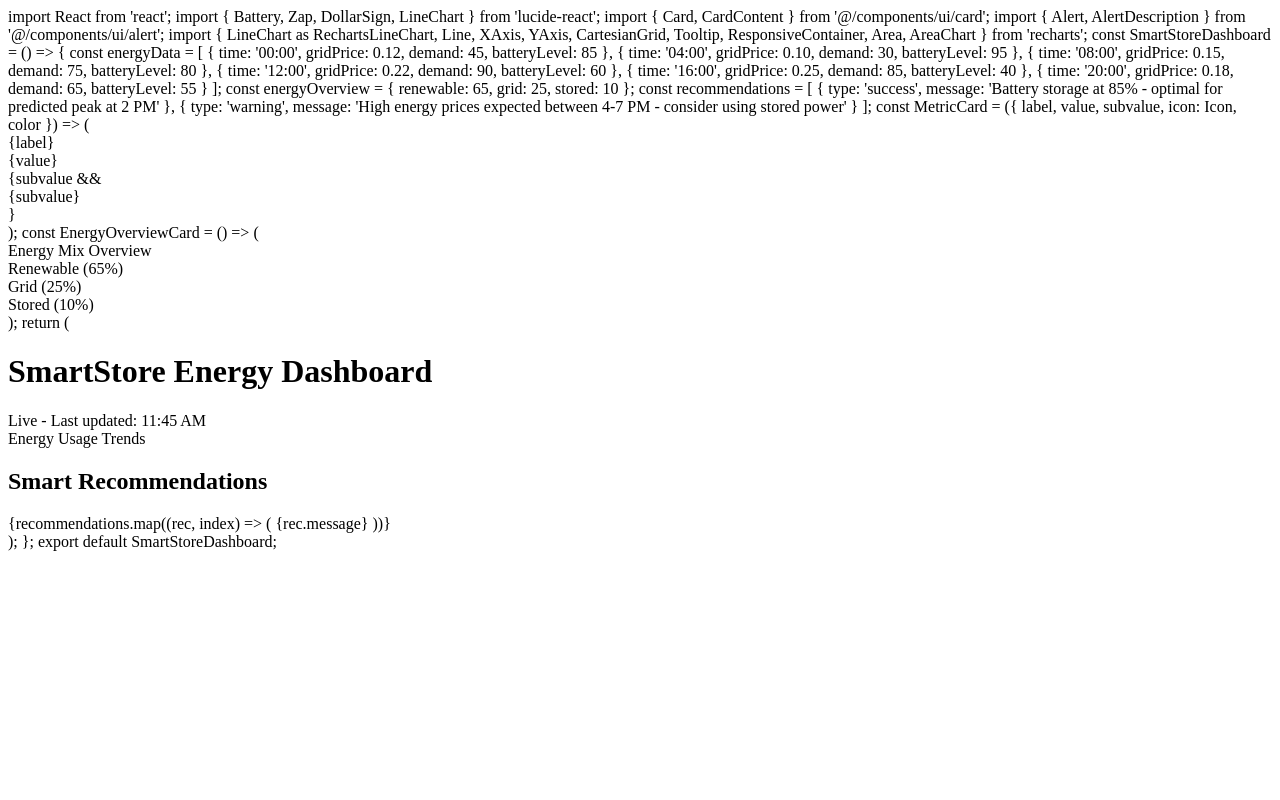
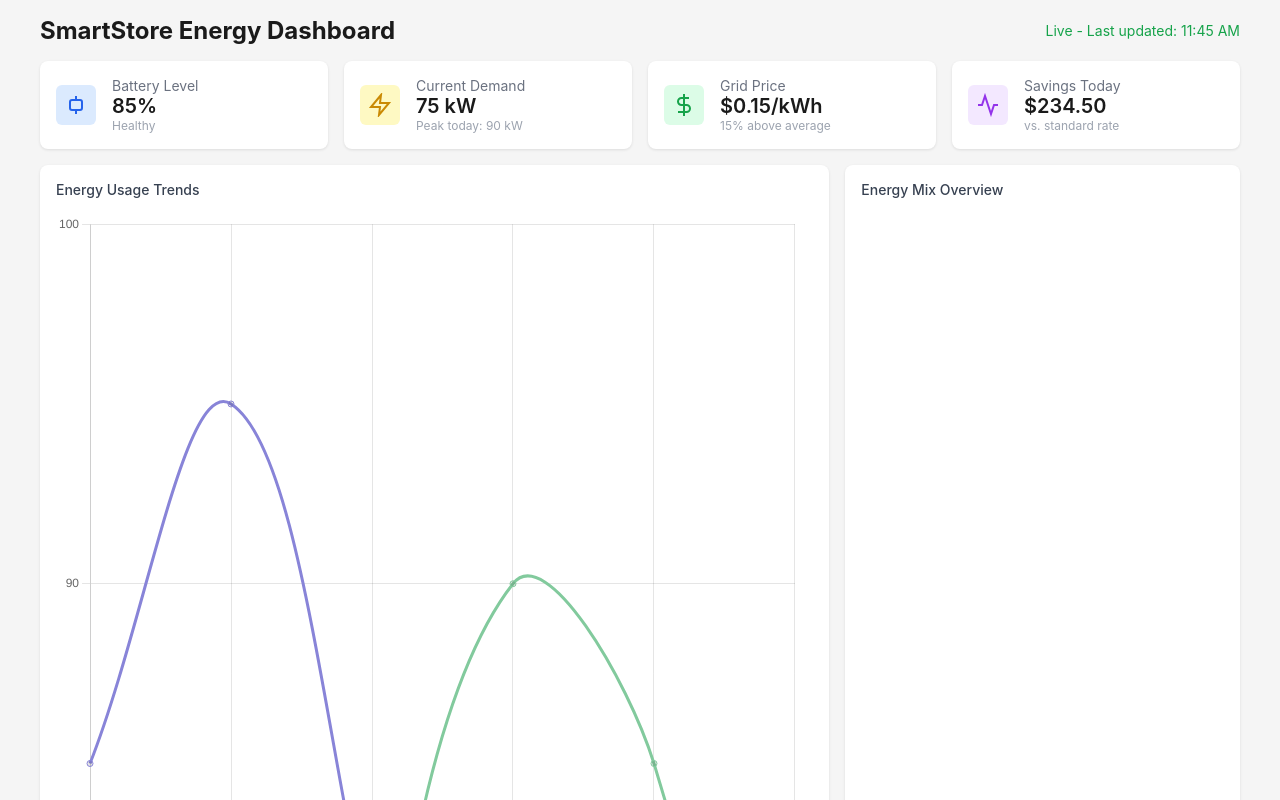
Before and after one commit to kshiraas000/energyHack, a plain HTML site: page frontend/home.html in a window 1280 px wide. Shown: the top 800 px of the page. Drawn offline with nearby package versions, Linux system fonts and the light colour scheme.

Commit message:
Updated home page using HTML

```diff
--- a/frontend/home.html
+++ b/frontend/home.html
@@ -1,158 +1,284 @@
-import React from 'react';
-import { Battery, Zap, DollarSign, LineChart } from 'lucide-react';
-import { Card, CardContent } from '@/components/ui/card';
-import { Alert, AlertDescription } from '@/components/ui/alert';
-import { LineChart as RechartsLineChart, Line, XAxis, YAxis, CartesianGrid, Tooltip, ResponsiveContainer, Area, AreaChart } from 'recharts';
+<!DOCTYPE html>
+<html lang="en">
+<head>
+    <meta charset="UTF-8">
+    <meta name="viewport" content="width=device-width, initial-scale=1.0">
+    <title>SmartStore Energy Dashboard</title>
+    <script src="https://cdnjs.cloudflare.com/ajax/libs/Chart.js/3.7.0/chart.min.js"></script>
+    <style>
+        * {
+            margin: 0;
+            padding: 0;
+            box-sizing: border-box;
+            font-family: -apple-system, BlinkMacSystemFont, 'Segoe UI', Roboto, Oxygen, Ubuntu, Cantarell, sans-serif;
+        }
 
-const SmartStoreDashboard = () => {
-  const energyData = [
-    { time: '00:00', gridPrice: 0.12, demand: 45, batteryLevel: 85 },
-    { time: '04:00', gridPrice: 0.10, demand: 30, batteryLevel: 95 },
-    { time: '08:00', gridPrice: 0.15, demand: 75, batteryLevel: 80 },
-    { time: '12:00', gridPrice: 0.22, demand: 90, batteryLevel: 60 },
-    { time: '16:00', gridPrice: 0.25, demand: 85, batteryLevel: 40 },
-    { time: '20:00', gridPrice: 0.18, demand: 65, batteryLevel: 55 }
-  ];
+        body {
+            background-color: #f5f5f5;
+            padding: 1rem;
+        }
 
-  const energyOverview = {
-    renewable: 65,
-    grid: 25,
-    stored: 10
-  };
+        .container {
+            max-width: 1200px;
+            margin: 0 auto;
+        }
 
-  const recommendations = [
-    { type: 'success', message: 'Battery storage at 85% - optimal for predicted peak at 2 PM' },
-    { type: 'warning', message: 'High energy prices expected between 4-7 PM - consider using stored power' }
-  ];
+        .header {
+            display: flex;
+            justify-content: space-between;
+            align-items: center;
+            margin-bottom: 1rem;
+        }
 
-  const MetricCard = ({ label, value, subvalue, icon: Icon, color }) => (
-    <div className="flex items-center p-3 border rounded-lg bg-white">
-      <Icon className={`h-5 w-5 ${color}`} />
-      <div className="flex-1 ml-3">
-        <div className="text-sm text-gray-500">{label}</div>
-        <div className="text-lg font-bold">{value}</div>
-        {subvalue && <div className="text-xs text-gray-400">{subvalue}</div>}
-      </div>
-    </div>
-  );
+        .header h1 {
+            font-size: 1.5rem;
+            color: #1a1a1a;
+        }
 
-  const EnergyOverviewCard = () => (
-    <Card className="p-4">
-      <div className="mb-2 text-sm font-medium">Energy Mix Overview</div>
-      <div className="h-32">
-        <ResponsiveContainer width="100%" height="100%">
-          <AreaChart data={[energyOverview]}>
-            <Area
-              dataKey="renewable"
-              stackId="1"
-              fill="#4ade80"
-              stroke="#4ade80"
-            />
-            <Area
-              dataKey="grid"
-              stackId="1"
-              fill="#60a5fa"
-              stroke="#60a5fa"
-            />
-            <Area
-              dataKey="stored"
-              stackId="1"
-              fill="#f472b6"
-              stroke="#f472b6"
-            />
-          </AreaChart>
-        </ResponsiveContainer>
-      </div>
-      <div className="grid grid-cols-3 gap-2 mt-2 text-sm">
-        <div className="flex items-center">
-          <div className="w-3 h-3 rounded-full bg-green-400 mr-2"></div>
-          <span>Renewable (65%)</span>
-        </div>
-        <div className="flex items-center">
-          <div className="w-3 h-3 rounded-full bg-blue-400 mr-2"></div>
-          <span>Grid (25%)</span>
-        </div>
-        <div className="flex items-center">
-          <div className="w-3 h-3 rounded-full bg-pink-400 mr-2"></div>
-          <span>Stored (10%)</span>
-        </div>
-      </div>
-    </Card>
-  );
+        .live-status {
+            color: #16a34a;
+            font-size: 0.875rem;
+        }
 
-  return (
-    <div className="p-4 max-w-7xl mx-auto space-y-4">
-      <div className="flex justify-between items-center mb-4">
-        <h1 className="text-xl font-bold">SmartStore Energy Dashboard</h1>
-        <span className="text-green-600 text-sm">Live - Last updated: 11:45 AM</span>
+        .metrics-grid {
+            display: grid;
+            grid-template-columns: repeat(auto-fit, minmax(240px, 1fr));
+            gap: 1rem;
+            margin-bottom: 1rem;
+        }
+
+        .metric-card {
+            background: white;
+            border-radius: 0.5rem;
+            padding: 1rem;
+            display: flex;
+            align-items: center;
+            box-shadow: 0 1px 3px rgba(0,0,0,0.1);
+        }
+
+        .metric-icon {
+            width: 2.5rem;
+            height: 2.5rem;
+            display: flex;
+            align-items: center;
+            justify-content: center;
+            border-radius: 0.375rem;
+            margin-right: 1rem;
+        }
+
+        .metric-content {
+            flex: 1;
+        }
+
+        .metric-label {
+            font-size: 0.875rem;
+            color: #6b7280;
+        }
+
+        .metric-value {
+            font-size: 1.25rem;
+            font-weight: 600;
+            color: #1a1a1a;
+        }
+
+        .metric-subvalue {
+            font-size: 0.75rem;
+            color: #9ca3af;
+        }
+
+        .charts-grid {
+            display: grid;
+            grid-template-columns: 2fr 1fr;
+            gap: 1rem;
+            margin-bottom: 1rem;
+        }
+
+        .chart-card {
+            background: white;
+            border-radius: 0.5rem;
+            padding: 1rem;
+            box-shadow: 0 1px 3px rgba(0,0,0,0.1);
+        }
+
+        .chart-title {
+            font-size: 0.875rem;
+            font-weight: 500;
+            color: #374151;
+            margin-bottom: 1rem;
+        }
+
+        .recommendations {
+            display: flex;
+            flex-direction: column;
+            gap: 0.5rem;
+        }
+
+        .alert {
+            padding: 1rem;
+            border-radius: 0.5rem;
+            border: 1px solid;
+        }
+
+        .alert-success {
+            background-color: #f0fdf4;
+            border-color: #86efac;
+            color: #166534;
+        }
+
+        .alert-warning {
+            background-color: #fefce8;
+            border-color: #fef08a;
+            color: #854d0e;
+        }
+
+        @media (max-width: 768px) {
+            .charts-grid {
+                grid-template-columns: 1fr;
+            }
+        }
+    </style>
+</head>
+<body>
+    <div class="container">
+        <div class="header">
+            <h1>SmartStore Energy Dashboard</h1>
+            <span class="live-status">Live - Last updated: 11:45 AM</span>
         </div>
 
-      <div className="grid grid-cols-1 md:grid-cols-2 lg:grid-cols-4 gap-3">
-        <MetricCard
-          label="Battery Level"
-          value="85%"
-          subvalue="Healthy"
-          icon={Battery}
-          color="text-blue-600"
-        />
-        <MetricCard
-          label="Current Demand"
-          value="75 kW"
-          subvalue="Peak today: 90 kW"
-          icon={Zap}
-          color="text-yellow-600"
-        />
-        <MetricCard
-          label="Grid Price"
-          value="$0.15/kWh"
-          subvalue="15% above average"
-          icon={DollarSign}
-          color="text-green-600"
-        />
-        <MetricCard
-          label="Savings Today"
-          value="$234.50"
-          subvalue="vs. standard rate"
-          icon={LineChart}
-          color="text-purple-600"
-        />
+        <div class="metrics-grid">
+            <div class="metric-card">
+                <div class="metric-icon" style="background-color: #dbeafe;">
+                    <svg width="24" height="24" viewBox="0 0 24 24" fill="none" stroke="#2563eb" stroke-width="2">
+                        <rect x="6" y="7" width="12" height="10" rx="2"/>
+                        <line x1="12" y1="3" x2="12" y2="7"/>
+                        <line x1="12" y1="17" x2="12" y2="21"/>
+                    </svg>
                 </div>
-
-      <div className="grid grid-cols-1 lg:grid-cols-3 gap-4">
-        <div className="lg:col-span-2">
-          <Card className="p-4">
-            <div className="mb-2 text-sm font-medium">Energy Usage Trends</div>
-            <div className="h-64">
-              <ResponsiveContainer width="100%" height="100%">
-                <RechartsLineChart data={energyData}>
-                  <CartesianGrid strokeDasharray="3 3" opacity={0.1} />
-                  <XAxis dataKey="time" />
-                  <YAxis yAxisId="left" />
-                  <YAxis yAxisId="right" orientation="right" />
-                  <Tooltip />
-                  <Line yAxisId="left" type="monotone" dataKey="demand" stroke="#82ca9d" name="Demand (kW)" />
-                  <Line yAxisId="left" type="monotone" dataKey="batteryLevel" stroke="#8884d8" name="Battery (%)" />
-                  <Line yAxisId="right" type="monotone" dataKey="gridPrice" stroke="#ff7300" name="Grid Price ($/kWh)" />
-                </RechartsLineChart>
-              </ResponsiveContainer>
-            </div>
-          </Card>
-        </div>
-        <div>
-          <EnergyOverviewCard />
+                <div class="metric-content">
+                    <div class="metric-label">Battery Level</div>
+                    <div class="metric-value">85%</div>
+                    <div class="metric-subvalue">Healthy</div>
                 </div>
             </div>
 
-      <div className="space-y-2">
-        <h2 className="text-sm font-medium">Smart Recommendations</h2>
-        {recommendations.map((rec, index) => (
-          <Alert key={index} variant={rec.type}>
-            <AlertDescription>{rec.message}</AlertDescription>
-          </Alert>
-        ))}
+            <div class="metric-card">
+                <div class="metric-icon" style="background-color: #fef9c3;">
+                    <svg width="24" height="24" viewBox="0 0 24 24" fill="none" stroke="#ca8a04" stroke-width="2">
+                        <path d="M13 2L3 14h9l-1 8 10-12h-9l1-8z"/>
+                    </svg>
+                </div>
+                <div class="metric-content">
+                    <div class="metric-label">Current Demand</div>
+                    <div class="metric-value">75 kW</div>
+                    <div class="metric-subvalue">Peak today: 90 kW</div>
                 </div>
             </div>
-  );
-};
 
-export default SmartStoreDashboard;
+            <div class="metric-card">
+                <div class="metric-icon" style="background-color: #dcfce7;">
+                    <svg width="24" height="24" viewBox="0 0 24 24" fill="none" stroke="#16a34a" stroke-width="2">
+                        <line x1="12" y1="1" x2="12" y2="23"/>
+                        <path d="M17 5H9.5a3.5 3.5 0 0 0 0 7h5a3.5 3.5 0 0 1 0 7H6"/>
+                    </svg>
+                </div>
+                <div class="metric-content">
+                    <div class="metric-label">Grid Price</div>
+                    <div class="metric-value">$0.15/kWh</div>
+                    <div class="metric-subvalue">15% above average</div>
+                </div>
+            </div>
+
+            <div class="metric-card">
+                <div class="metric-icon" style="background-color: #f3e8ff;">
+                    <svg width="24" height="24" viewBox="0 0 24 24" fill="none" stroke="#9333ea" stroke-width="2">
+                        <polyline points="22 12 18 12 15 21 9 3 6 12 2 12"/>
+                    </svg>
+                </div>
+                <div class="metric-content">
+                    <div class="metric-label">Savings Today</div>
+                    <div class="metric-value">$234.50</div>
+                    <div class="metric-subvalue">vs. standard rate</div>
+                </div>
+            </div>
+        </div>
+
+        <div class="charts-grid">
+            <div class="chart-card">
+                <div class="chart-title">Energy Usage Trends</div>
+                <canvas id="trendsChart"></canvas>
+            </div>
+            <div class="chart-card">
+                <div class="chart-title">Energy Mix Overview</div>
+                <canvas id="mixChart"></canvas>
+            </div>
+        </div>
+
+        <div class="recommendations">
+            <div class="alert alert-success">
+                Battery storage at 85% - optimal for predicted peak at 2 PM
+            </div>
+            <div class="alert alert-warning">
+                High energy prices expected between 4-7 PM - consider using stored power
+            </div>
+        </div>
+    </div>
+
+    <script>
+        // Energy Usage Trends Chart
+        const trendsCtx = document.getElementById('trendsChart').getContext('2d');
+        new Chart(trendsCtx, {
+            type: 'line',
+            data: {
+                labels: ['00:00', '04:00', '08:00', '12:00', '16:00', '20:00'],
+                datasets: [{
+                    label: 'Demand (kW)',
+                    data: [45, 30, 75, 90, 85, 65],
+                    borderColor: '#82ca9d',
+                    tension: 0.4
+                }, {
+                    label: 'Battery Level (%)',
+                    data: [85, 95, 80, 60, 40, 55],
+                    borderColor: '#8884d8',
+                    tension: 0.4
+                }, {
+                    label: 'Grid Price ($/kWh)',
+                    data: [0.12, 0.10, 0.15, 0.22, 0.25, 0.18],
+                    borderColor: '#ff7300',
+                    tension: 0.4
+                }]
+            },
+            options: {
+                responsive: true,
+                maintainAspectRatio: false,
+                plugins: {
+                    legend: {
+                        position: 'bottom'
+                    }
+                }
+            }
+        });
+
+        // Energy Mix Overview Chart
+        const mixCtx = document.getElementById('mixChart').getContext('2d');
+        new Chart(mixCtx, {
+            type: 'doughnut',
+            data: {
+                labels: ['Renewable', 'Grid', 'Stored'],
+                datasets: [{
+                    data: [65, 25, 10],
+                    backgroundColor: ['#4ade80', '#60a5fa', '#f472b6']
+                }]
+            },
+            options: {
+                responsive: true,
+                maintainAspectRatio: false,
+                plugins: {
+                    legend: {
+                        position: 'bottom'
+                    }
+                }
+            }
+        });
+    </script>
+</body>
+</html>
```
Lines whose indentation alone changed are shown as unchanged.
